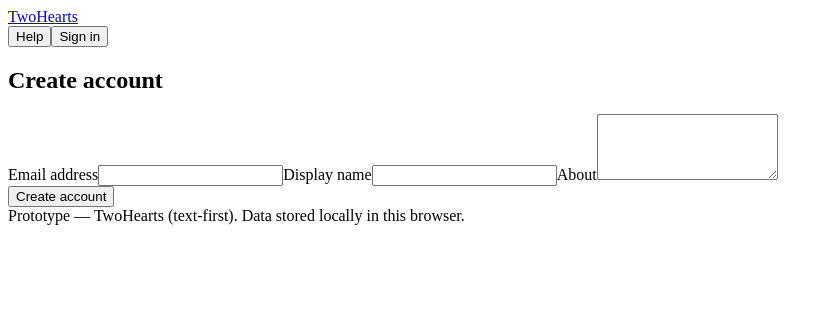
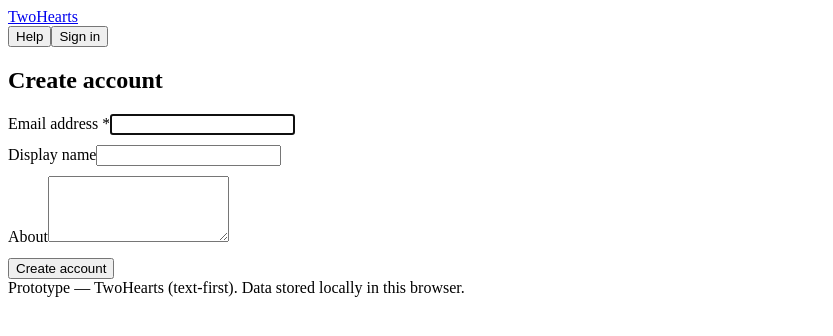
Before and after one commit to aniketraut602-sys/twohearts-react, a React (Vite) app: page / in a window 1280 px wide. Both pictures are taken after a click on the button "Sign in". Shown: the top 336 px of the page, without its empty margins (0-833 px from the left). Built offline with nearby package versions, Linux system fonts and the light colour scheme; the HTML template or start-up script is replaced by a standard one.

Commit message:
fix(nvda): accessible validation & announcements for Create Account (TC-02)

```diff
--- a/src/components/Auth.jsx
+++ b/src/components/Auth.jsx
@@ -1,25 +1,158 @@
-import React, { useState } from "react";
+// src/components/Auth.jsx
+import React, { useState, useRef, useEffect } from "react";
 import { saveUser } from "../lib/storage";
 
-export default function Auth({ onCreated }){
+export default function Auth({ onCreated }) {
   const [email, setEmail] = useState("");
   const [name, setName] = useState("");
   const [about, setAbout] = useState("");
+  const [errors, setErrors] = useState({});
+  const emailRef = useRef(null);
+  const nameRef = useRef(null);
+  const aboutRef = useRef(null);
+  const errorRef = useRef(null);
 
-  const submit = (e)=>{
+  useEffect(() => {
+    // focus first input on mount
+    if (emailRef.current) emailRef.current.focus();
+  }, []);
+
+  // simple email validation
+  function isValidEmail(e) {
+    if (!e) return false;
+    // basic RFC-like check (not exhaustive)
+    return /^[^\s@]+@[^\s@]+\.[^\s@]+$/.test(e);
+  }
+
+  function announceAndFocus(message, focusRef) {
+    // announce via global announcer if present
+    if (window.twoHeartsAnnounce) window.twoHeartsAnnounce(message);
+    // also set focus to the first invalid input
+    if (focusRef && focusRef.current) {
+      focusRef.current.focus();
+    }
+  }
+
+  const validate = () => {
+    const next = {};
+    if (!email.trim()) {
+      next.email = "Email address is required.";
+    } else if (!isValidEmail(email.trim())) {
+      next.email = "Please enter a valid email address.";
+    }
+    // display name optional but keep min length check
+    if (name && name.trim().length > 0 && name.trim().length < 2) {
+      next.name = "Display name should be at least 2 characters.";
+    }
+    if (about && about.length > 500) {
+      next.about = "About text must be 500 characters or less.";
+    }
+    setErrors(next);
+    return next;
+  };
+
+  const submit = (e) => {
     e.preventDefault();
-    if(!email) return alert('Email required');
-    const user = { id: 'u'+Date.now(), email, name: name||'Anonymous', about, prefs:{} };
+    const next = validate();
+    const keys = Object.keys(next);
+    if (keys.length > 0) {
+      // focus first error and announce
+      if (next.email) {
+        announceAndFocus(next.email, emailRef);
+      } else if (next.name) {
+        announceAndFocus(next.name, nameRef);
+      } else if (next.about) {
+        announceAndFocus(next.about, aboutRef);
+      } else {
+        // fallback announce
+        if (window.twoHeartsAnnounce) window.twoHeartsAnnounce("Please correct the highlighted fields.");
+      }
+      // put a short text in the error container for screen readers
+      if (errorRef.current) {
+        errorRef.current.textContent = keys.map(k => next[k]).join(" ");
+      }
+      return;
+    }
+
+    // all good — create user
+    const user = { id: "u" + Date.now(), email: email.trim(), name: name.trim() || "Anonymous", about: about.trim(), prefs: {} };
     saveUser(user);
-    onCreated(user);
-  }
+    if (window.twoHeartsAnnounce) window.twoHeartsAnnounce("Account created successfully.");
+    // call parent callback
+    if (onCreated) onCreated(user);
+  };
+
   return (
-    <form className="card" aria-labelledby="authTitle" onSubmit={submit}>
+    <form className="card" aria-labelledby="authTitle" onSubmit={submit} noValidate>
       <h2 id="authTitle">Create account</h2>
-      <label>Email address<input type="email" value={email} onChange={e=>setEmail(e.target.value)} required /></label>
-      <label>Display name<input type="text" value={name} onChange={e=>setName(e.target.value)} /></label>
-      <label>About<textarea value={about} onChange={e=>setAbout(e.target.value)} rows={4}></textarea></label>
-      <div className="actions"><button className="btn" type="submit">Create account</button></div>
+
+      {/* Accessible error region — role="alert" for assertive announcement; also keep a visually hidden region for NVDA */}
+      <div
+        ref={errorRef}
+        role="alert"
+        aria-live="assertive"
+        style={{ color: "#b00020", marginBottom: "8px" }}
+      />
+
+      <div>
+        <label htmlFor="email">Email address <span aria-hidden="true">*</span></label>
+        <input
+          id="email"
+          ref={emailRef}
+          type="email"
+          value={email}
+          onChange={(e) => setEmail(e.target.value)}
+          aria-required="true"
+          aria-invalid={errors.email ? "true" : "false"}
+          aria-describedby={errors.email ? "email-error" : undefined}
+          className={errors.email ? "input-error" : undefined}
+        />
+        {errors.email && (
+          <div id="email-error" style={{ color: "#b00020" }} aria-live="assertive">
+            {errors.email}
+          </div>
+        )}
+      </div>
+
+      <div style={{ marginTop: 10 }}>
+        <label htmlFor="name">Display name</label>
+        <input
+          id="name"
+          ref={nameRef}
+          type="text"
+          value={name}
+          onChange={(e) => setName(e.target.value)}
+          aria-invalid={errors.name ? "true" : "false"}
+          aria-describedby={errors.name ? "name-error" : undefined}
+        />
+        {errors.name && (
+          <div id="name-error" style={{ color: "#b00020" }} aria-live="assertive">
+            {errors.name}
+          </div>
+        )}
+      </div>
+
+      <div style={{ marginTop: 10 }}>
+        <label htmlFor="about">About</label>
+        <textarea
+          id="about"
+          ref={aboutRef}
+          value={about}
+          onChange={(e) => setAbout(e.target.value)}
+          rows={4}
+          aria-invalid={errors.about ? "true" : "false"}
+          aria-describedby={errors.about ? "about-error" : undefined}
+        />
+        {errors.about && (
+          <div id="about-error" style={{ color: "#b00020" }} aria-live="assertive">
+            {errors.about}
+          </div>
+        )}
+      </div>
+
+      <div className="actions" style={{ marginTop: 12 }}>
+        <button className="btn" type="submit">Create account</button>
+      </div>
     </form>
   );
 }
```
